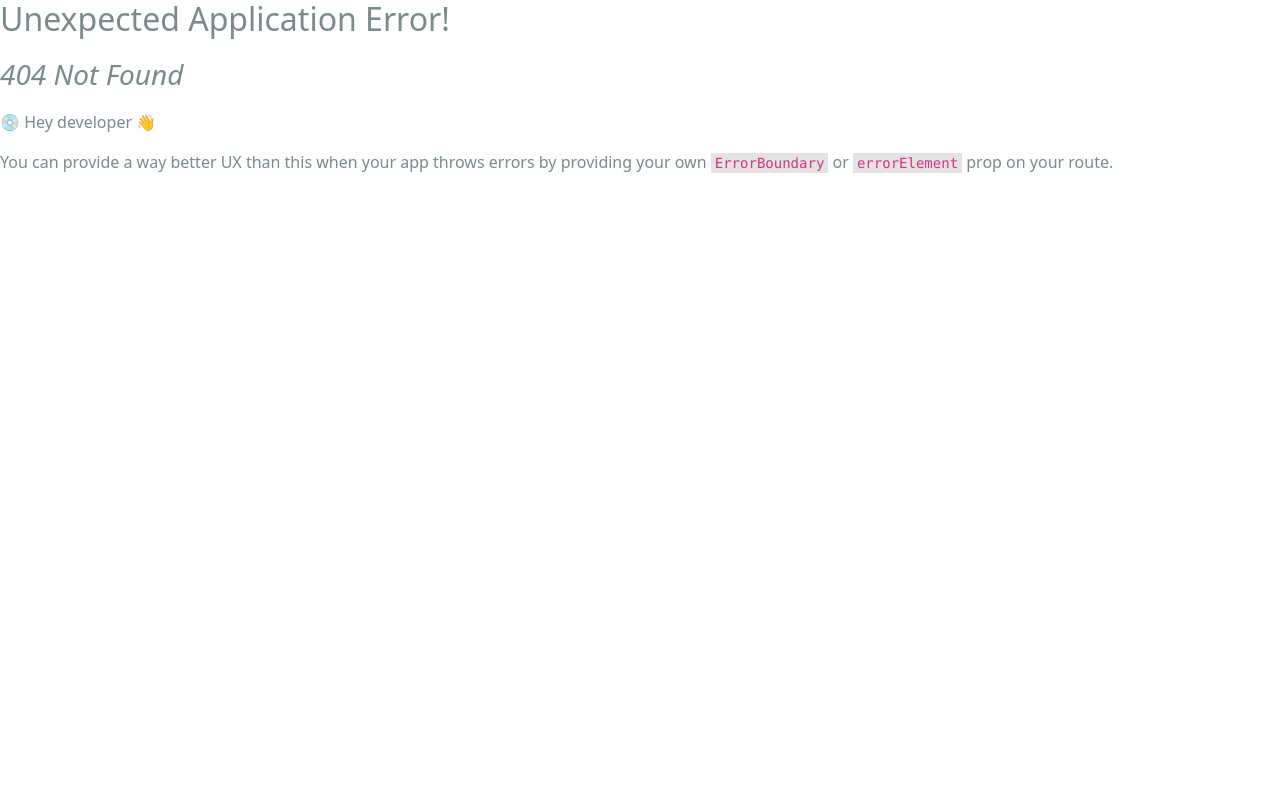
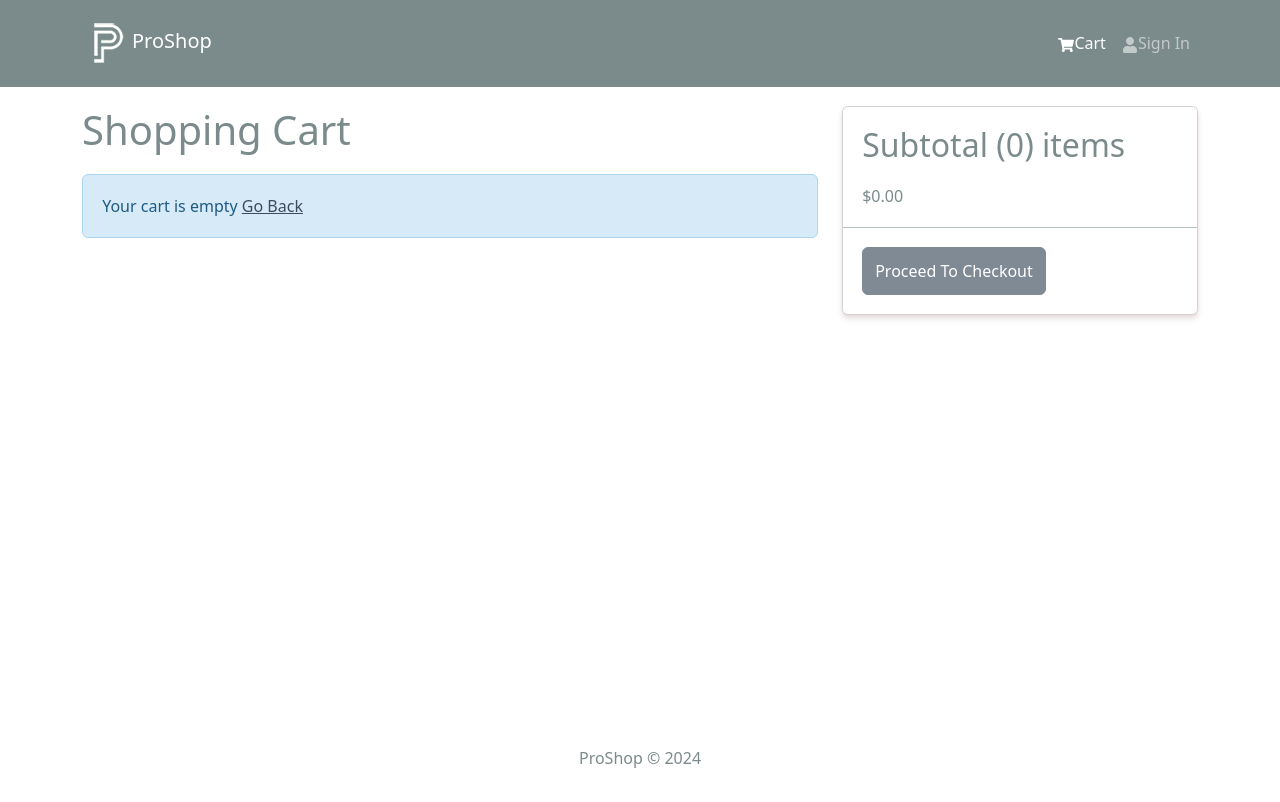
Before and after one commit to trentdguillen/proshop, a React (Create React App) app in the folder frontend/: page /cart in a window 1280 px wide. Before the commit this address had no page. Shown: the top 802 px of the page. Built offline with nearby package versions, Linux system fonts and the light colour scheme.

Commit message:
Add index.js, store.js, Header.jsx, CartScreen.jsx, ProductScreen.jsx, cartSlice.js, CartUtils.js

```diff
--- a/frontend/src/components/Header.jsx
+++ b/frontend/src/components/Header.jsx
@@ -1,10 +1,13 @@
-import {Navbar, Nav, Container } from 'react-bootstrap';
+import { Badge, Navbar, Nav, Container } from 'react-bootstrap';
 import {FaShoppingCart, FaUser} from 'react-icons/fa';
 import { LinkContainer } from 'react-router-bootstrap';
+import { useSelector } from 'react-redux';
 import logo from '../assets/logo.png'
 //import { Link } from 'react-router-dom';
 
 const Header = () => {
+    const { cartItems } = useSelector((state) => state.cart);
+
     return (
         <header>
             <Navbar bg="dark" variant="dark" expand="md" collapseOnSelect>
@@ -21,6 +24,13 @@ const Header = () => {
                             <LinkContainer to='/cart'>
                                 <Nav.Link>
                                     <FaShoppingCart />Cart
+                                    {
+                                        cartItems.length > 0 && (
+                                            <Badge pill bg='success' style={{marginLeft: '5px'}}>
+                                                {cartItems.reduce((a,c) => a + c.qty, 0)}
+                                            </Badge>
+                                        )
+                                    }
                                 </Nav.Link>
                             </LinkContainer>
                             <LinkContainer to='/login'>
--- a/frontend/src/index.js
+++ b/frontend/src/index.js
@@ -15,12 +15,14 @@ import App from './App';
 import reportWebVitals from './reportWebVitals';
 import HomeScreen from './screens/HomeScreen';
 import ProductScreen from './screens/ProductScreen';
+import CartScreen from './screens/CartScreen';
 
 const router = createBrowserRouter(
   createRoutesFromElements(
     <Route path='/' element={<App />}>
       <Route index={true} path='/' element={<HomeScreen />} />
       <Route path='/product/:id' element={<ProductScreen />} />
+      <Route path='/cart' element={<CartScreen />} />
     </Route>
   )
 )
--- /dev/null
+++ b/frontend/src/screens/CartScreen.jsx
@@ -0,0 +1,83 @@
+import { Link, useNavigate } from 'react-router-dom';
+import { useDispatch, useSelector } from 'react-redux';
+import { Row, Col, ListGroup, Image, Form, Button, Card } from 'react-bootstrap';
+import { FaTrash } from 'react-icons/fa';
+import Message from '../components/Message';
+import { addToCart } from '../slices/cartSlice';
+
+const CartScreen = () => {
+    const navigate = useNavigate();
+    const dispatch = useDispatch();
+
+    const cart = useSelector((state) => state.cart);
+    const { cartItems } = cart;
+
+    const addToCartHandler = async (product, qty) => {
+        dispatch(addToCart({...product, qty}));
+    };
+
+    return (
+        <Row>
+            <Col md={8}>
+                <h1 style={{ marginBottom: '20px' }}>Shopping Cart</h1>
+                {cartItems.length === 0 ? (
+                    <Message>
+                        Your cart is empty <Link to='/'>Go Back</Link>
+                    </Message>
+                ) : (
+                  <ListGroup variant='flush'>
+                    {cartItems.map((item) => (
+                        <ListGroup.Item key={item._id}>
+                            <Row>
+                                <Col md={2}>
+                                    <Image src={item.image} alt={item.name} fluid rounded />
+                                </Col>
+                                <Col md={3}>
+                                    <Link to={`/product/${item._id}`}>{item.name}</Link>
+                                </Col>
+                                <Col md={2}>${item.price}</Col>
+                                <Col md={2}>
+                                <Form.Control
+                                                    as = 'select'
+                                                    value = {item.qty}
+                                                    onChange = {(e) => addToCartHandler(item, Number(e.target.value))}>
+                                                        {[...Array(item.countInStock).keys()].map((x) => (
+                                                            <option key = {x + 1} value = { x + 1 }>
+                                                                {x + 1}
+                                                            </option>
+                                                        ))}
+                                                    </Form.Control>
+                                </Col>
+                                <Col md={2}>
+                                    <Button type='button' variant='light'>
+                                        <FaTrash />
+                                    </Button>
+                                </Col>
+                            </Row>
+                        </ListGroup.Item>
+                    ))}
+                  </ListGroup>
+                )}
+            </Col>
+            <Col md={4}>
+                <Card>
+                    <ListGroup variant='flush'>
+                        <ListGroup.Item>
+                            <h2>
+                                Subtotal ({ cartItems.reduce((acc, item) => acc + item.qty, 0)}) items
+                            </h2>
+                            ${cartItems.reduce((acc, item) => acc + item.qty * item.price, 0).toFixed(2)}
+                        </ListGroup.Item>
+                        <ListGroup.Item>
+                            <Button type='button' className='btn-block' disabled={ cartItems.length === 0 }>
+                                Proceed To Checkout
+                            </Button>
+                        </ListGroup.Item>
+                    </ListGroup>
+                </Card>
+            </Col>
+        </Row>
+    );
+}
+
+export default CartScreen;
--- a/frontend/src/screens/ProductScreen.jsx
+++ b/frontend/src/screens/ProductScreen.jsx
@@ -1,15 +1,23 @@
+
 import { useState, useEffect } from 'react';
-import { useParams } from "react-router-dom";
+import { useParams, useNavigate } from "react-router-dom";
 import { Link } from "react-router-dom";
-import { Row, Col, Image, ListGroup, Card, Button, } from 'react-bootstrap';
+import { Form, Row, Col, Image, ListGroup, Card, Button, } from 'react-bootstrap';
+import { useDispatch } from 'react-redux';
 import Rating from "../components/Rating";
 import axios from 'axios';
+import {addToCart} from '../slices/cartSlice';
 
 
 const ProductScreen = () => {
     const [product, setProduct] = useState({});
 
+    const dispatch = useDispatch();
+    const navigate = useNavigate();
+
     const { id: productId } = useParams();
+
+    const [qty, setQty] = useState(1);
 
     useEffect(() => {
         const fetchProduct = async () => {
@@ -20,6 +28,11 @@ const ProductScreen = () => {
 
     fetchProduct();
     }, [productId]);
+
+    const addToCartHandler = () => {
+        dispatch(addToCart({...product, qty }));
+        navigate('/cart');
+    }
 
     return (
         <>
@@ -63,13 +76,35 @@ const ProductScreen = () => {
                                             </Col>
                                         </Row>
                                     </ListGroup.Item>
+
+                                    {product.countInStock > 0 && (
+                                        <ListGroup.Item>
+                                            <Row>
+                                                <Col>Qty</Col>
+                                                <Col>
+                                                    <Form.Control
+                                                    as = 'select'
+                                                    value = {qty}
+                                                    onChange = {(e) => setQty(Number(e.target.value))}>
+                                                        {[...Array(product.countInStock).keys()].map((x) => (
+                                                            <option key = {x + 1} value = { x + 1 }>
+                                                                {x + 1}
+                                                            </option>
+                                                        ))}
+                                                    </Form.Control>
+                                                </Col>
+                                            </Row>
+                                        </ListGroup.Item>
+                                    )}
+
                                     <ListGroup.Item>
                                         <Button
                                             className='btn-block'
                                             type='button'
-                                            disabled={product.countInStock === 0}
+                                                disabled={product.countInStock === 0}
+                                                onClick = { addToCartHandler }
                                         >
-                                            {product.countInStock > 0 ? 'Add To Cart' : 'Out Of Stock'}
+                                            Add To Cart
                                         </Button>
                                     </ListGroup.Item>
                                 </ListGroup>
--- /dev/null
+++ b/frontend/src/slices/cartSlice.js
@@ -0,0 +1,28 @@
+import { createSlice } from '@reduxjs/toolkit'
+import { updateCart } from '../utils/cartUtils';
+
+const initialState = localStorage.getItem('cart') ? JSON.parse(localStorage.getItem('cart')) : {cartItems: [] };
+
+const cartSlice = createSlice({
+    name: 'cart',
+    initialState,
+    reducers: {
+        addToCart: (state, action) => {
+            const item = action.payload;
+
+            const existItem = state.cartItems.find((x) => x._id === item._id);
+
+            if (existItem) {
+                state.cartItems = state.cartItems.map((x) => x._id === existItem._id ? item : x);
+            } else {
+                state.cartItems = [...state.cartItems, item];
+            }
+
+            return updateCart(state);
+        },
+    },
+});
+
+export const { addToCart } = cartSlice.actions;
+
+export default cartSlice.reducer;
--- a/frontend/src/store.js
+++ b/frontend/src/store.js
@@ -1,9 +1,11 @@
 import { configureStore } from "@reduxjs/toolkit";
 import { apiSlice } from "./slices/apiSlice";
+import  cartSliceReducer  from './slices/cartSlice'
 
 const store = configureStore({
     reducer: {
         [apiSlice.reducerPath]: apiSlice.reducer,
+        cart: cartSliceReducer,
     },
     middleware: (getDefaultMiddleware) => getDefaultMiddleware().concat(apiSlice.middleware),
     devTools: true,
--- /dev/null
+++ b/frontend/src/utils/cartUtils.js
@@ -0,0 +1,18 @@
+export const addDecimals = (num) => {
+    return (Math.round(num * 100) / 100).toFixed(2);
+};
+
+export const updateCart = (state) => {
+    // Calculate items price
+    state.itemsPrice = addDecimals(state.cartItems.reduce((acc,item) => acc + item.price * item.qty, 0));
+    // Calculate shipping price (If order is over $100 then free, else $10 shipping)
+    state.shippingPrice = addDecimals(state.itemsPrice > 100 ? 0 : 10);
+    // Calculate tax price (15% tax)
+    state.taxPrice = addDecimals(Number((0.15 * state.itemsPrice).toFixed(2)));
+    // Calculate total price
+    state.totalPrice = (Number(state.itemsPrice) + Number(state.shippingPrice) + Number(state.taxPrice)).toFixed(2);
+
+    localStorage.setItem('cart', JSON.stringify(state));
+
+    return state;
+}
```
